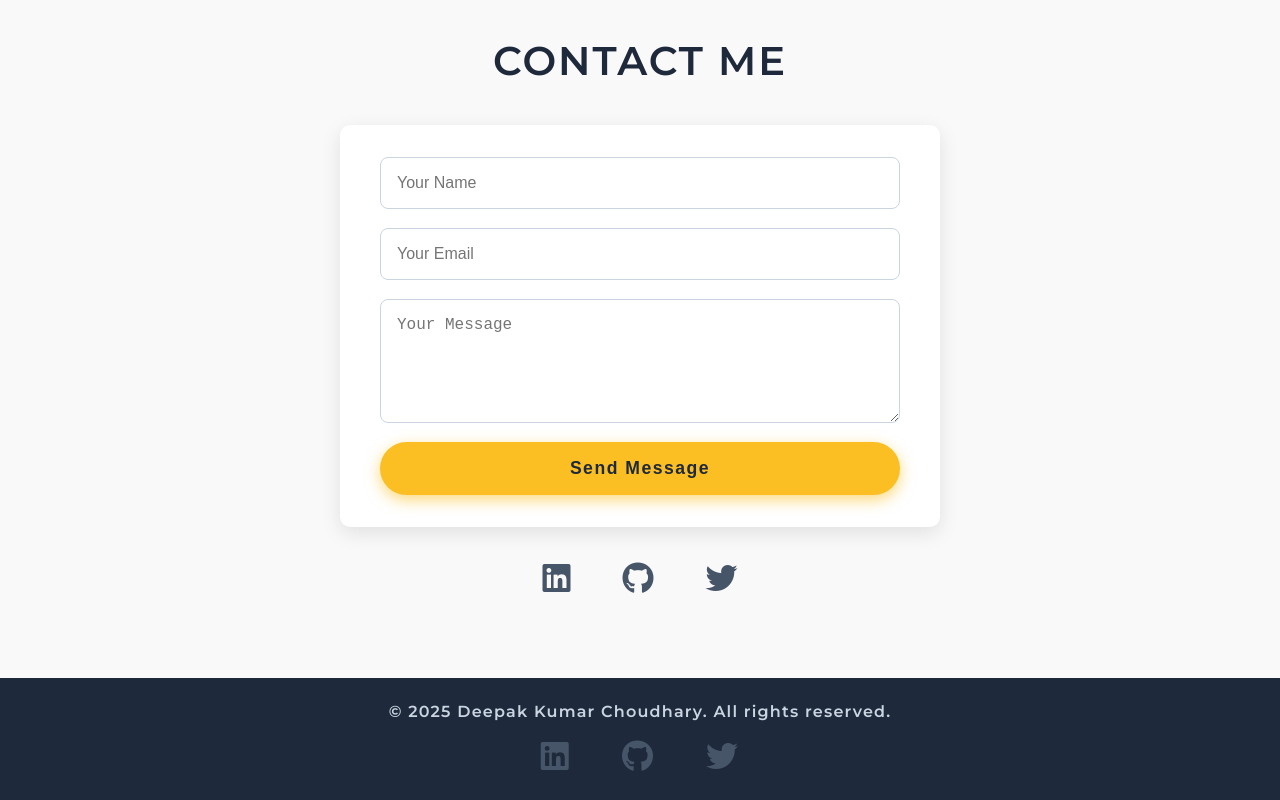
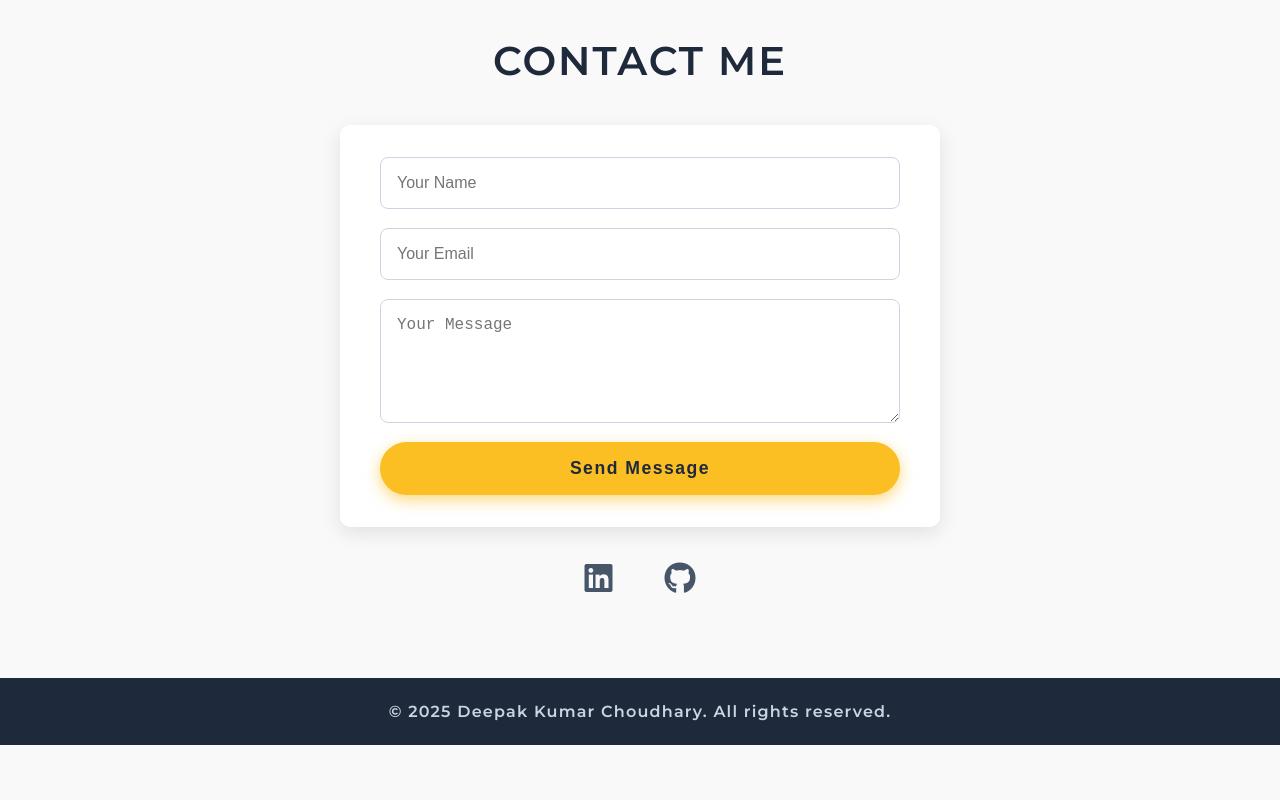
Before and after one commit to itsdk109/portfolio, a plain HTML site: page index.html in a window 1280 px wide. Shown: the part 3262-4062 px from the top of the page. After the commit the page ends 4007 px from the top, so only its background shows below. Drawn offline with Linux system fonts and the light colour scheme.

Commit message:
Update index.html

```diff
--- a/index.html
+++ b/index.html
@@ -189,19 +189,19 @@
         </form>
 
         <div class="social-icons" aria-label="Social Media Links">
-            <a href="#" aria-label="LinkedIn" target="_blank" rel="noopener"><i class="fab fa-linkedin"></i></a>
-            <a href="#" aria-label="GitHub" target="_blank" rel="noopener"><i class="fab fa-github"></i></a>
-            <a href="#" aria-label="Twitter" target="_blank" rel="noopener"><i class="fab fa-twitter"></i></a>
+            <a href="https://linkedin.com/in/deepak-kumar-choudhary-1363a0267" aria-label="LinkedIn" target="_blank" rel="noopener"><i class="fab fa-linkedin"></i></a>
+            <a href="https://github.com/itsdk109/" aria-label="GitHub" target="_blank" rel="noopener"><i class="fab fa-github"></i></a>
+             <!--        <a href="#" aria-label="Twitter" target="_blank" rel="noopener"><i class="fab fa-twitter"></i></a>  -->
         </div>
     </section>
 
     <footer>
         <p>&copy; 2025 Deepak Kumar Choudhary. All rights reserved.</p>
-        <div class="social-icons">
-            <a href="#" aria-label="LinkedIn" target="_blank" rel="noopener"><i class="fab fa-linkedin"></i></a>
+   <!--     <div class="social-icons">
+            <a href="https://linkedin.com/in/deepak-kumar-choudhary-1363a0267" aria-label="LinkedIn" target="_blank" rel="noopener"><i class="fab fa-linkedin"></i></a>
             <a href="#" aria-label="GitHub" target="_blank" rel="noopener"><i class="fab fa-github"></i></a>
             <a href="#" aria-label="Twitter" target="_blank" rel="noopener"><i class="fab fa-twitter"></i></a>
-        </div>
+        </div> -->
     </footer>
 
     <script>
```
